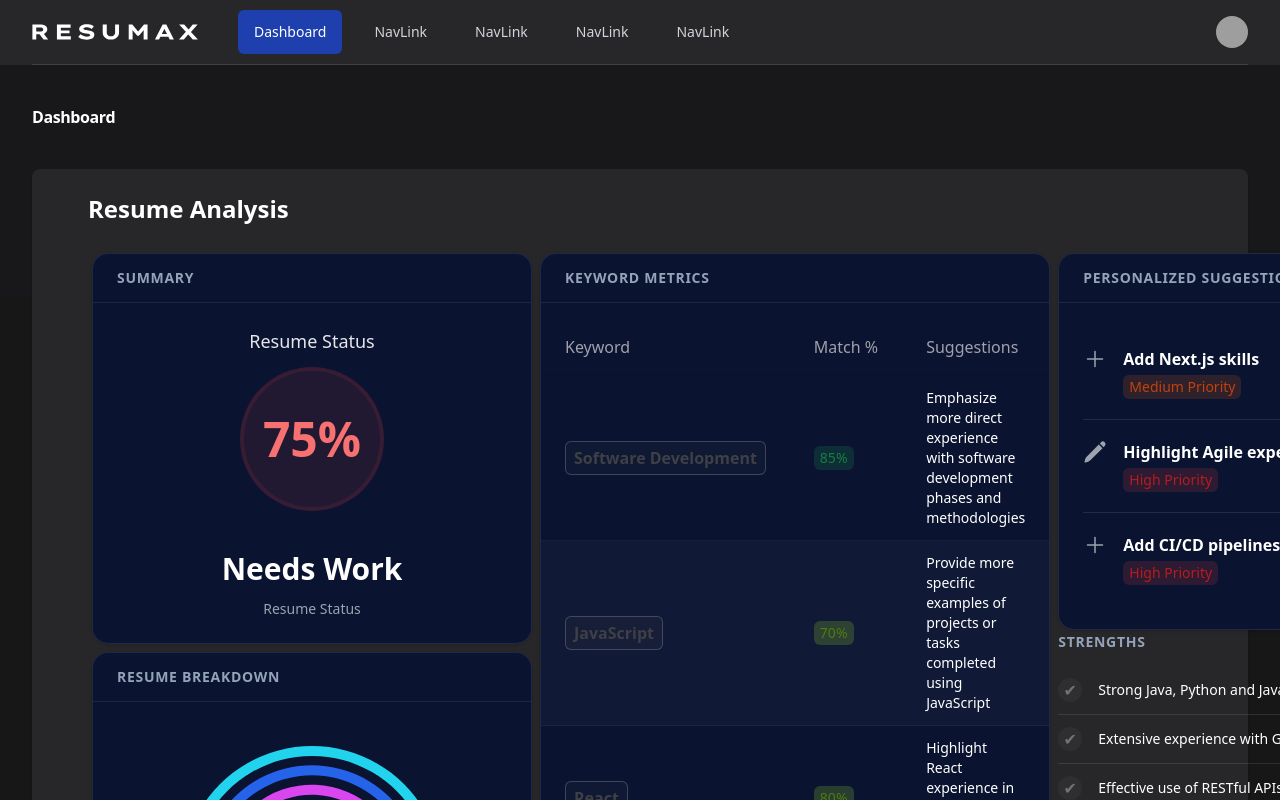
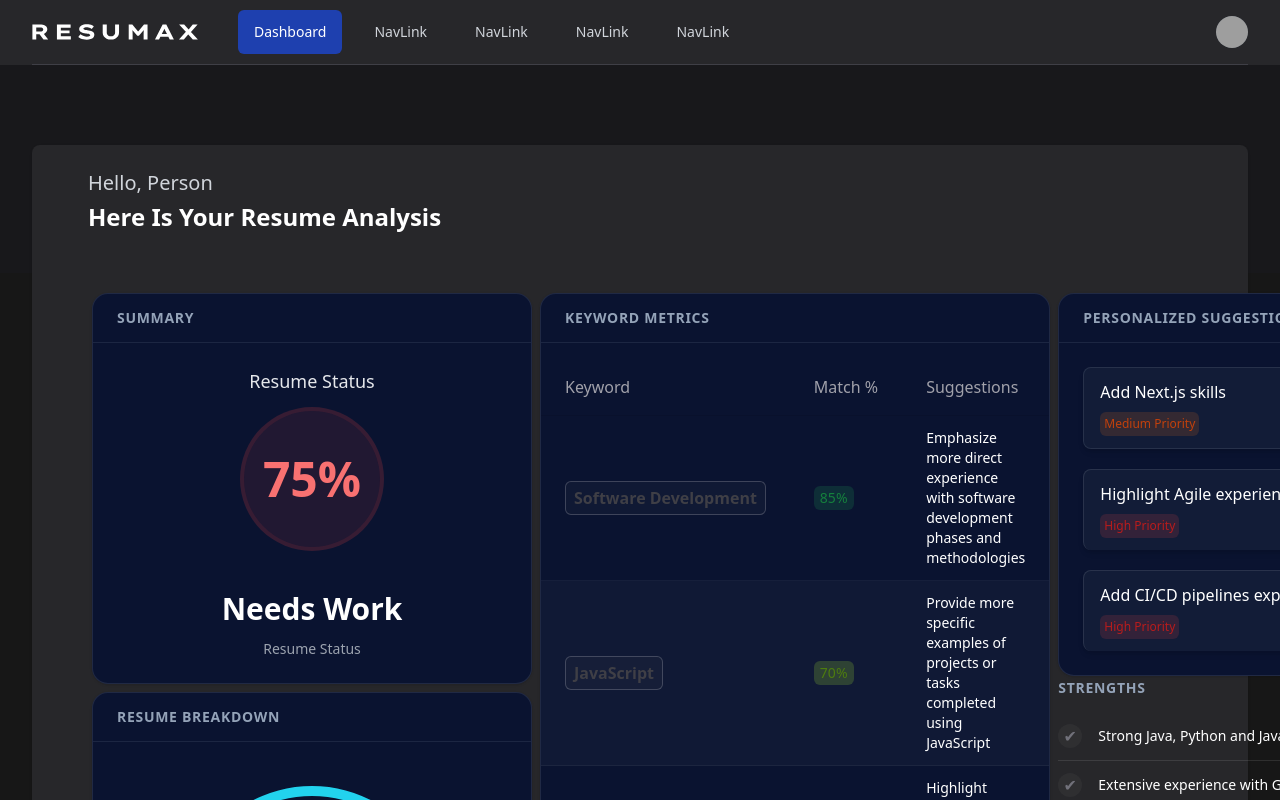
Before and after one commit to VincentLeVo/ResuMax, a Next.js app: page /resume-analysis in a window 1280 px wide. Shown: the top 800 px of the page. Built offline with nearby package versions, Linux system fonts and the light colour scheme; grey boxes are pictures that could not be loaded; a web font is replaced by a local one.

Commit message:
- Redesigned Suggestions

```diff
--- a/src/app/resume-analysis/page.jsx
+++ b/src/app/resume-analysis/page.jsx
@@ -13,6 +13,7 @@ import { useState } from 'react'
 
 export default function ResumeSuggestions() {
   const temporaryData = {
+    jobApplicantFirstName: 'Person',
     matchScore: 75,
     keywordMetrics: [
       {
@@ -174,8 +175,14 @@ export default function ResumeSuggestions() {
 
       <Container>
         <div className="flex flex-col">
-          <Heading>Resume Analysis</Heading>
-          <div className="max-w-10xl mx-auto mt-6 w-full grow lg:flex">
+          <p className="text-bold text-xl text-gray-300">
+            Hello
+            {analysisData.jobApplicantFirstName
+              ? `, ${analysisData.jobApplicantFirstName}`
+              : ','}
+          </p>
+          <Heading className="mt-1">Here Is Your Resume Analysis</Heading>
+          <div className="max-w-10xl mx-auto mt-14 w-full grow lg:flex">
             {/* Left sidebar & main wrapper */}
             <div className="flex-1 xl:flex">
               <div className="p-1 xl:w-[28rem] xl:shrink-0">
--- a/src/components/Badge.jsx
+++ b/src/components/Badge.jsx
@@ -35,7 +35,9 @@ const colors = {
 }
 
 const sizes = {
+  xs: 'px-1 py-0.5 text-xs/5',
   small: 'px-1.5 py-0.5 text-sm/5',
+  medium: 'px-2 py-1 text-base',
   large: 'px-3 py-2 text-lg/5',
   xl: 'px-5 py-3 text-3xl/6',
 }
--- a/src/components/Navbar.jsx
+++ b/src/components/Navbar.jsx
@@ -182,11 +182,7 @@ export function Navbar({ children }) {
             </DisclosurePanel>
           </Disclosure>
           <header className="py-10">
-            <div className="max-w-10xl mx-auto px-4 sm:px-6 lg:px-8">
-              <h1 className="text-1xl font-bold tracking-tight text-white">
-                Dashboard
-              </h1>
-            </div>
+            <div className="max-w-10xl mx-auto px-4 sm:px-6 lg:px-8"></div>
           </header>
         </div>
 
--- a/src/components/Suggestions.jsx
+++ b/src/components/Suggestions.jsx
@@ -2,7 +2,11 @@
 
 import { Badge } from '@/components/Badge'
 import { Subheading } from '@/components/Text'
-import { PencilIcon, PlusIcon, XMarkIcon } from '@heroicons/react/24/solid'
+import {
+  PencilSquareIcon,
+  PlusIcon,
+  XMarkIcon,
+} from '@heroicons/react/24/solid'
 import { Card } from '@/components/Card'
 export function Suggestions({ suggestions, className, ...props }) {
   const priorityStyles = {
@@ -14,30 +18,32 @@ export function Suggestions({ suggestions, className, ...props }) {
   const iconMapping = {
     Add: PlusIcon,
     Delete: XMarkIcon,
-    Edit: PencilIcon,
+    Edit: PencilSquareIcon,
   }
 
   return (
     <Card title="Personalized Suggestions" className={className}>
       <div>
-        <ul className="flex flex-col divide-y divide-white/10">
+        <ul className="flex flex-col gap-2 divide-y divide-white/10 sm:gap-5">
           {suggestions.map((suggestion, index) => {
             const Icon = iconMapping[suggestion.type] // Dynamically selecting the icon
             return (
-              <li key={index} className="w-full py-5">
-                <div className="flex content-center">
-                  <Icon className="mr-4 h-6 w-6 self-baseline text-gray-400" />
+              <li
+                key={index}
+                className="w-full rounded-lg border border-slate-200/10 bg-slate-700/20 px-4 py-3 shadow-md"
+              >
+                <div className="flex justify-between">
                   <div>
-                    <p className="text-base font-semibold">
-                      {suggestion.title}
-                    </p>
+                    <p className="text-base font-medium">{suggestion.title}</p>
                     <Badge
-                      className="mt-1"
+                      className="mt-1 sm:mt-2"
                       color={priorityStyles[suggestion.priority]}
+                      size="xs"
                     >
                       {suggestion.priority} Priority
                     </Badge>
                   </div>
+                  <Icon className="h-8 w-8 self-baseline rounded-full border border-white/10 bg-slate-700/80 p-[0.35rem] text-slate-400" />
                 </div>
               </li>
             )
```
